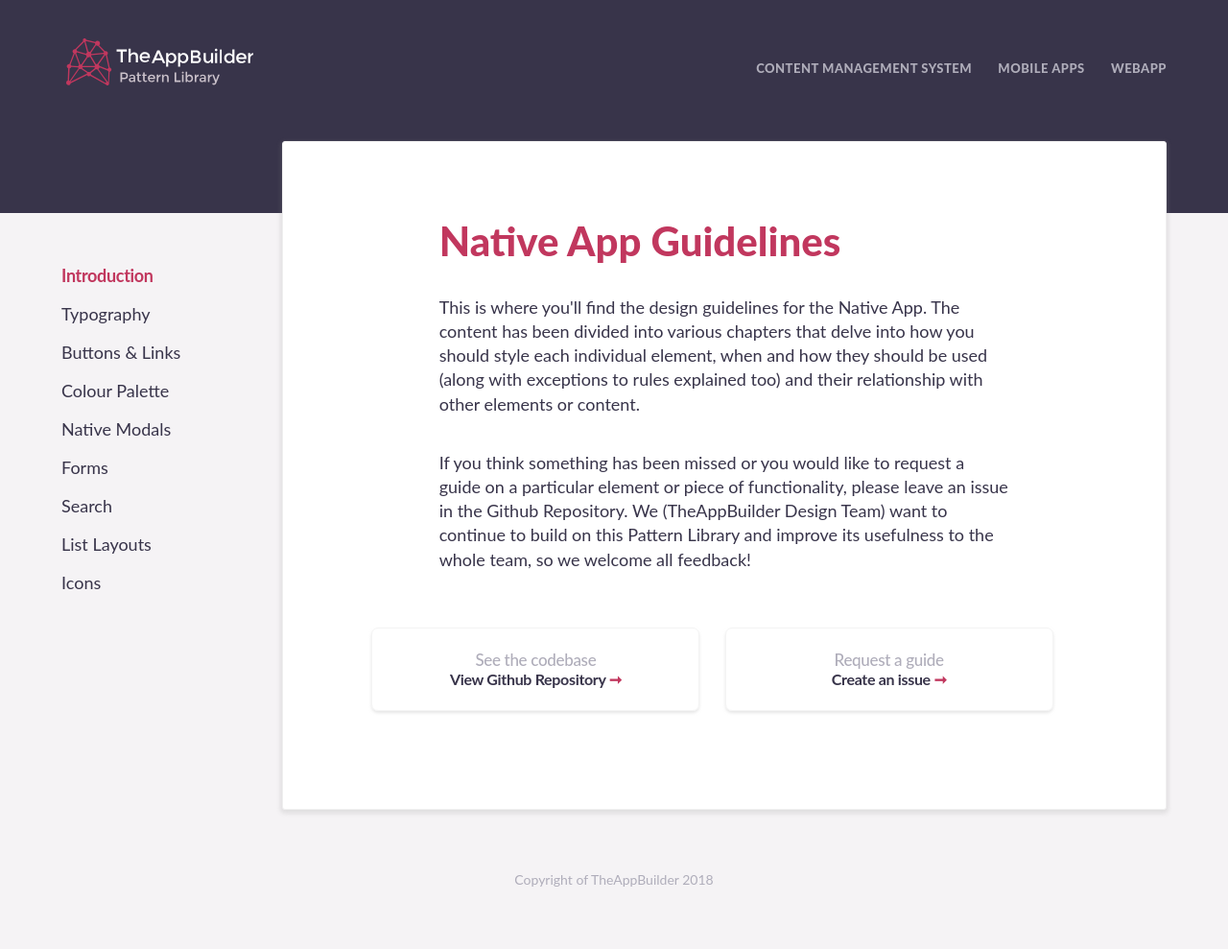
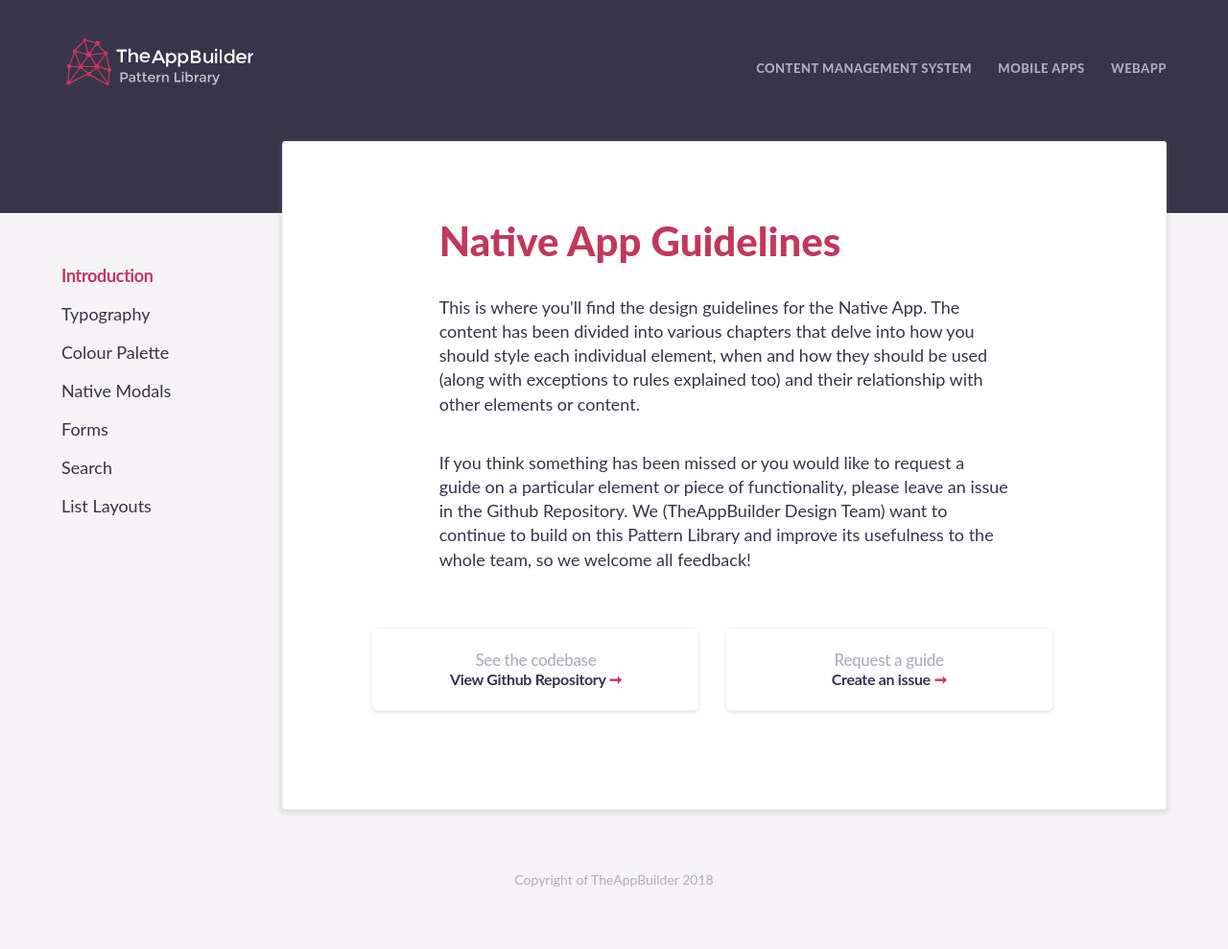
Before and after one commit to TheAppBuilderTeam/tab-pattern-library, a Jekyll site: the page built from native/index.html, in a window 1280 px wide. Shown: the whole page at 96% size. Built offline with Jekyll 4.4.1, drawn with Linux system fonts in a browser that asks for light colours; some web fonts are replaced.

Commit message:
hiding links to buttons and icons as they are not finished yet

```diff
--- a/_includes/native-navigation.html
+++ b/_includes/native-navigation.html
@@ -2,13 +2,13 @@
     <ul class="navigation__secondary__list">
       <li><a href="{{ site.baseurl }}/native/" {% if page.selected == "native-home" %}class="active"{% endif %} >Introduction</a></li>
       <li><a href="{{ site.baseurl }}/native/typography/" {% if page.selected == "native-typography" %}class="active"{% endif %} >Typography</a></li>
-      <li><a href="{{ site.baseurl }}/native/buttons/" {% if page.selected == "native-buttons" %}class="active"{% endif %} >Buttons &amp; Links</a></li>
+      <!-- <li><a href="{{ site.baseurl }}/native/buttons/" {% if page.selected == "native-buttons" %}class="active"{% endif %} >Buttons &amp; Links</a></li> -->
       <li><a href="{{ site.baseurl }}/native/colours/" {% if page.selected == "native-colours" %}class="active"{% endif %} >Colour Palette</a></li>
       <li><a href="{{ site.baseurl }}/native/modals/" {% if page.selected == "native-modals" %}class="active"{% endif %} >Native Modals</a></li>
       <li><a href="{{ site.baseurl }}/native/forms/" {% if page.selected == "native-forms" %}class="active"{% endif %} >Forms</a></li>
       <!-- <li><a href="{{ site.baseurl }}/native/ugc/" {% if page.selected == "native-ugc" %}class="active"{% endif %} >User Generated Content</a></li> -->
       <li><a href="{{ site.baseurl }}/native/search/" {% if page.selected == "native-search" %}class="active"{% endif %} >Search</a></li>
 	    <li><a href="{{ site.baseurl }}/native/list-layouts/" {% if page.selected == "native-list-layouts" %}class="active"{% endif %} >List Layouts</a></li>
-      <li><a href="{{ site.baseurl }}/native/icons/" {% if page.selected == "native-icons" %}class="active"{% endif %} >Icons</a></li>
+      <!-- <li><a href="{{ site.baseurl }}/native/icons/" {% if page.selected == "native-icons" %}class="active"{% endif %} >Icons</a></li> -->
     </ul>
 </nav>
```
